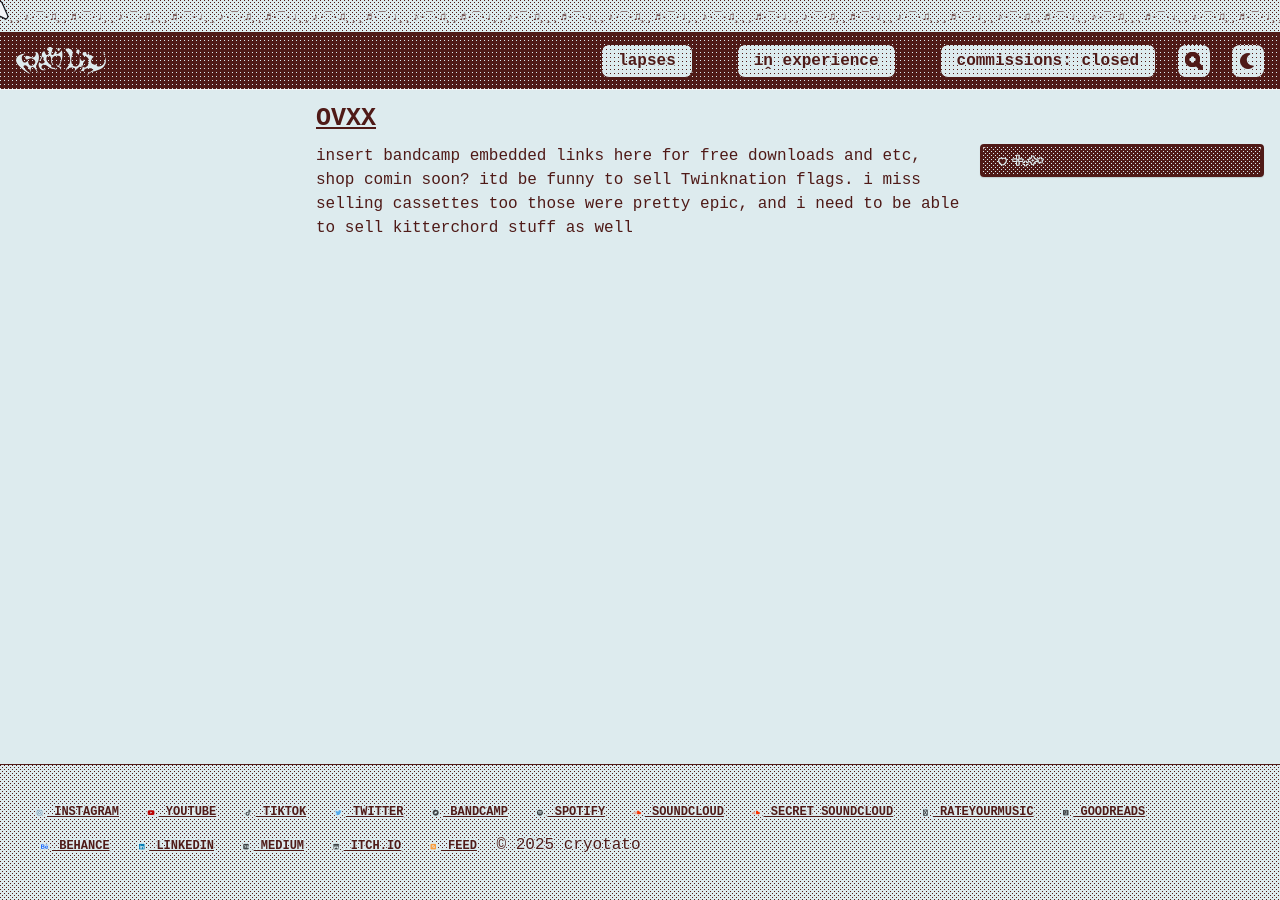
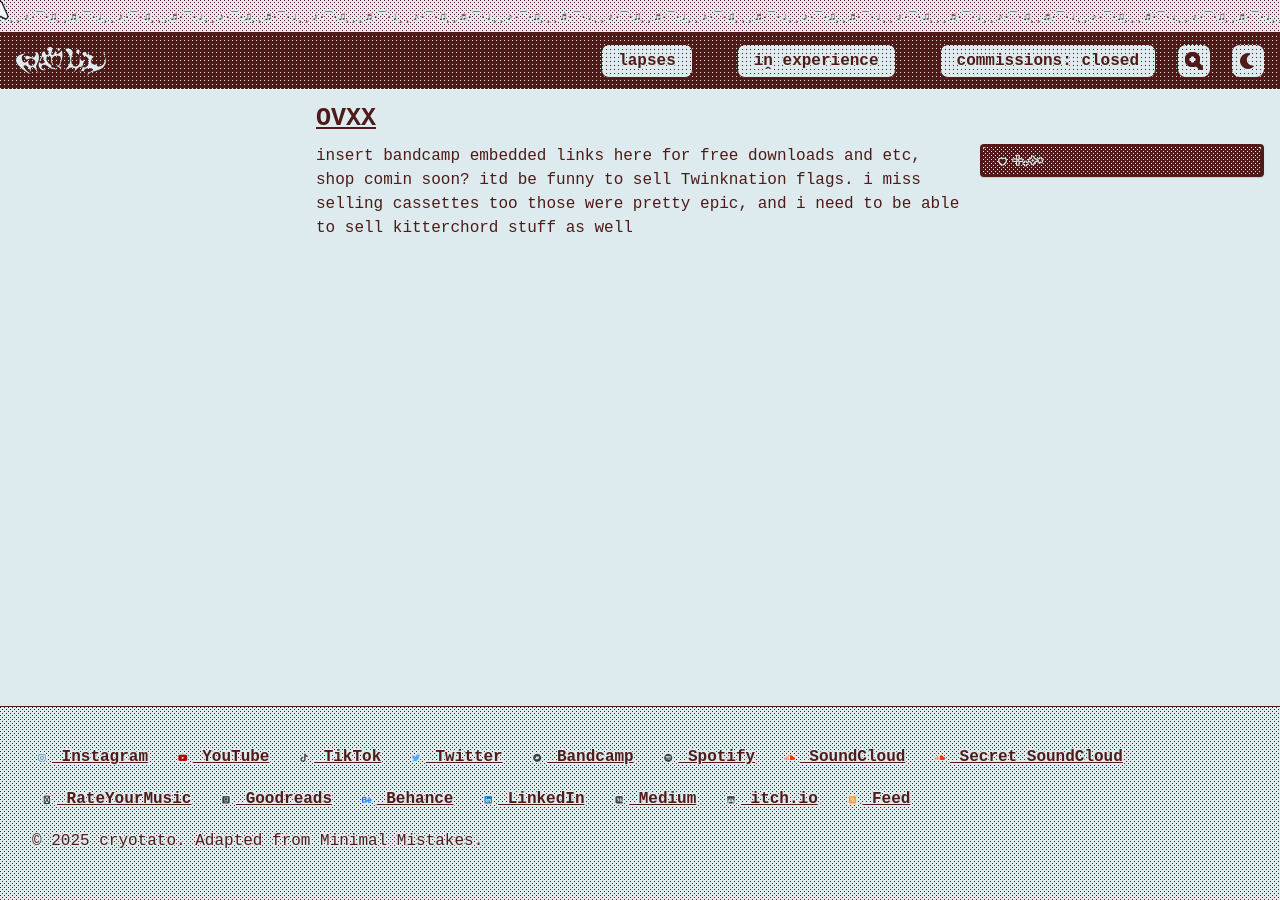
Before and after one commit to cryotato/cryotato.github.io, a Jekyll site: the page built from _pages/ovxx.md, in a window 1280 px wide. Built offline with Jekyll 4.4.1, drawn with Linux system fonts in a browser that asks for light colours; cached includes are drawn as plain includes; some web fonts are replaced.

Commit message:
footer tweaks

```diff
--- a/_includes/footer.html
+++ b/_includes/footer.html
@@ -15,7 +15,7 @@
     {% unless site.atom_feed.hide %}
       <li><a href="{% if site.atom_feed.path %}{{ site.atom_feed.path }}{% else %}{{ '/feed.xml' | relative_url }}{% endif %}"><i class="fas fa-fw fa-rss-square" aria-hidden="true"></i> {{ site.data.ui-text[site.locale].feed_label | default: "Feed" }}</a></li>
     {% endunless %}
-
-    © 2025 cryotato
+    <br>
+    <li>© 2025 cryotato. Adapted from Minimal Mistakes.</li>
   </ul>
 </div>
--- a/_sass/minimal-mistakes/_footer.scss
+++ b/_sass/minimal-mistakes/_footer.scss
@@ -61,8 +61,8 @@
     padding-top: 5px;
     padding-bottom: 5px;
     font-family: $sans-serif-narrow;
-    font-size: $type-size-6;
-    text-transform: uppercase;
+    font-size: 16px;
+    // text-transform: uppercase;
   }
 
   li + li::before {
```
